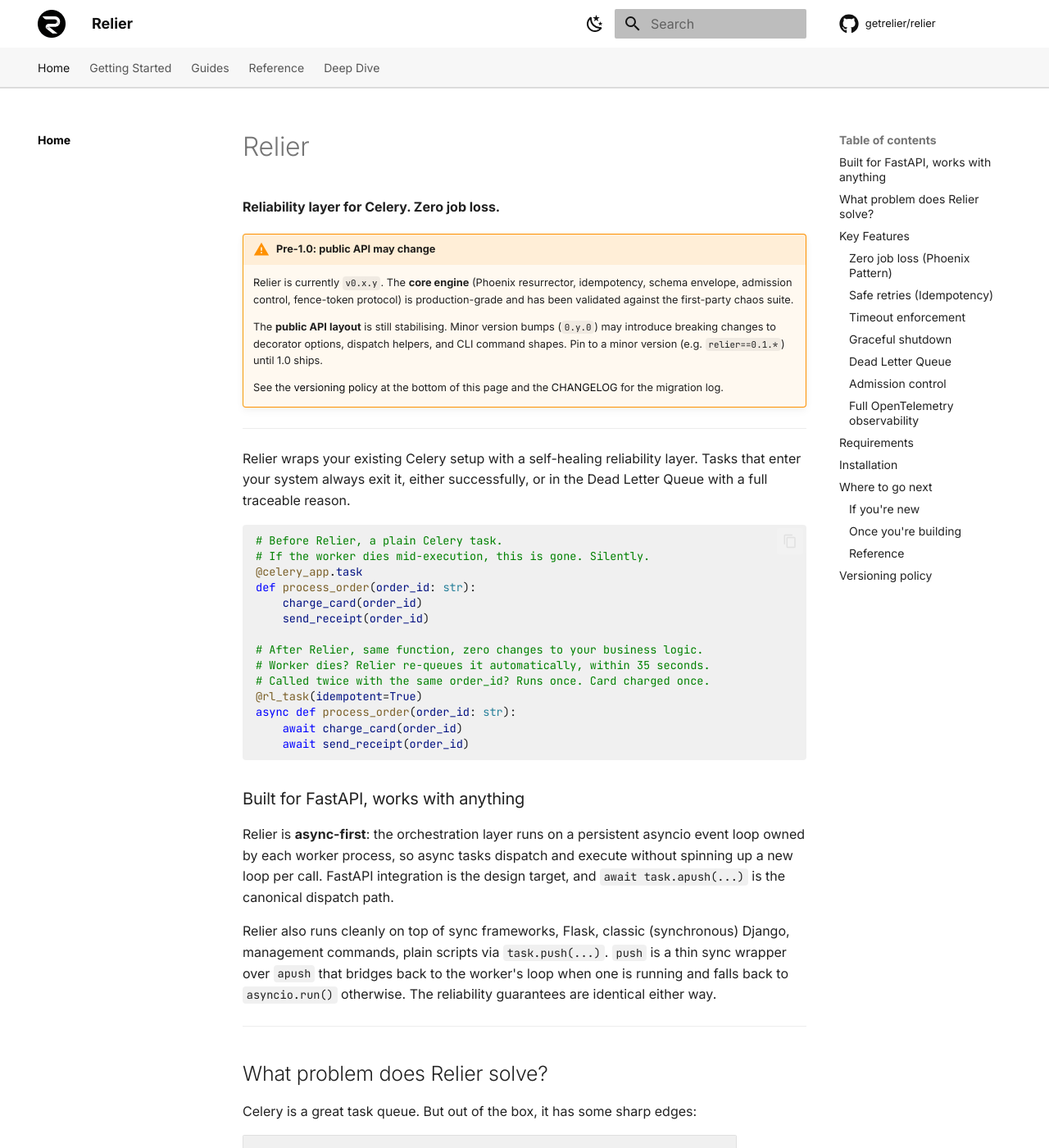
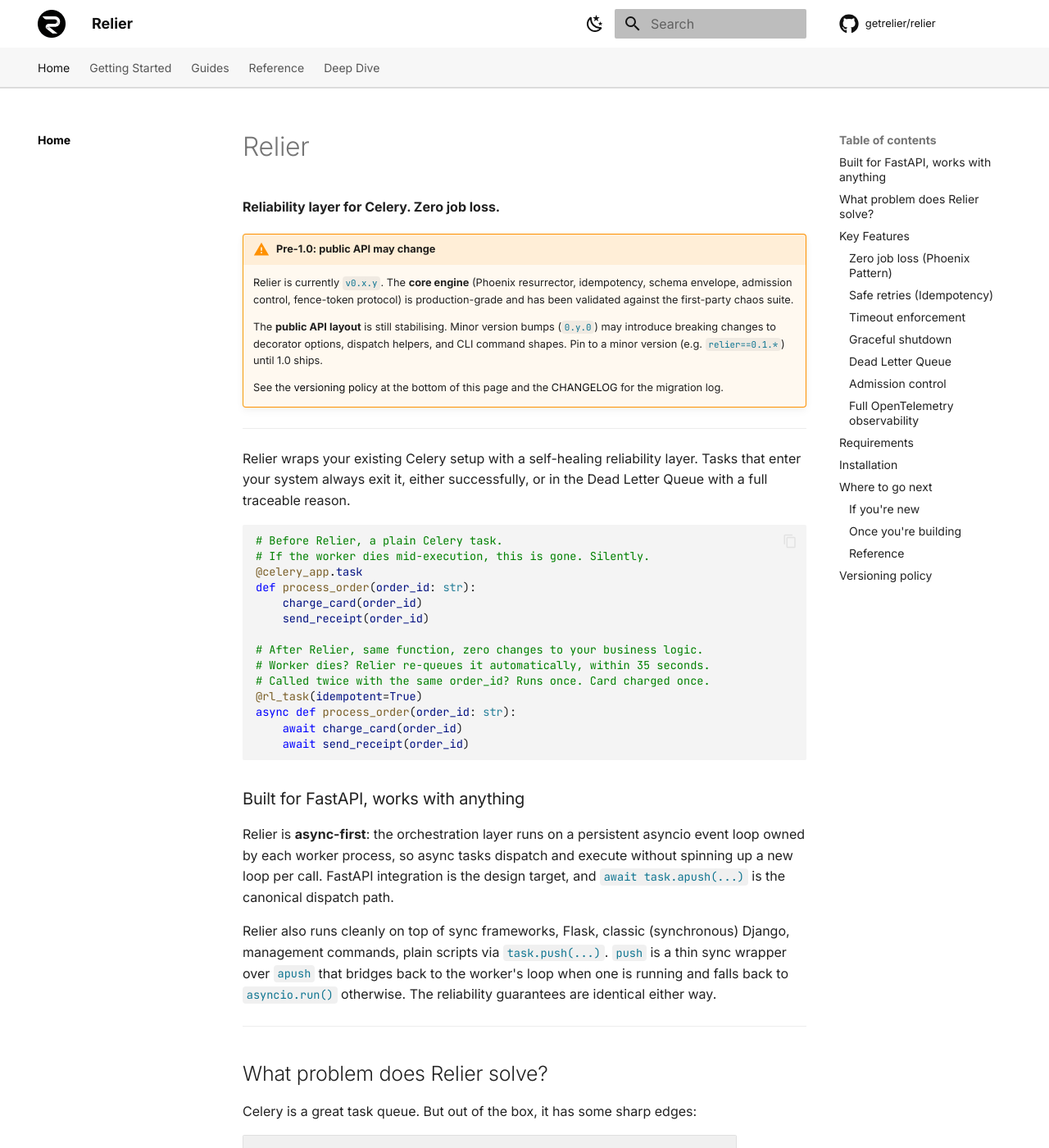
Before and after one commit to getrelier/relier, an MkDocs documentation site: the page built from docs/index.md, in a window 1280 px wide and 1400 px high. Shown: the whole window at 82% size. Built offline with MkDocs 1.6.1 and Material for MkDocs 9.7.7, drawn with Linux system fonts in a browser that asks for light colours; comment, search, counter and statistics services are not loaded.

Commit message:
docs: give inline code a teal accent instead of plain white
Inline code spans (e.g. `await task.apush(...)`) rendered in the default
near-white, blending into prose. Colour them teal (#4ec9b0 dark / #0e7490
light) — the type/identifier hue from the code blocks, distinct from the
monochrome links. Scoped to :not(pre) > code so fenced blocks keep their
full per-token VS Code colouring.

```diff
--- a/docs/stylesheets/extra.css
+++ b/docs/stylesheets/extra.css
@@ -47,6 +47,7 @@
   --rl-table-th-color:          #fafafa;
 
   --rl-code-bg:                 rgba(255, 255, 255, 0.08);
+  --rl-inline-code-color:       #4ec9b0;
 }
 
 /* ── Light mode ──────────────────────────────────────────────────────────── */
@@ -99,6 +100,7 @@
   --rl-table-th-color:          #111111;
 
   --rl-code-bg:                 rgba(0, 0, 0, 0.06);
+  --rl-inline-code-color:       #0e7490;
 }
 
 /* ── Header bar ──────────────────────────────────────────────────────────── */
@@ -176,10 +178,10 @@
   color: var(--rl-table-th-color);
 }
 
-/* Inline code */
-.md-typeset code {
+/* Inline code (not fenced blocks — those keep the VS Code token colours). */
+.md-typeset :not(pre) > code {
   background-color: var(--rl-code-bg);
-  color: var(--md-code-fg-color);
+  color: var(--rl-inline-code-color);
   border-radius: 4px;
   padding: 0.1em 0.35em;
 }
```
